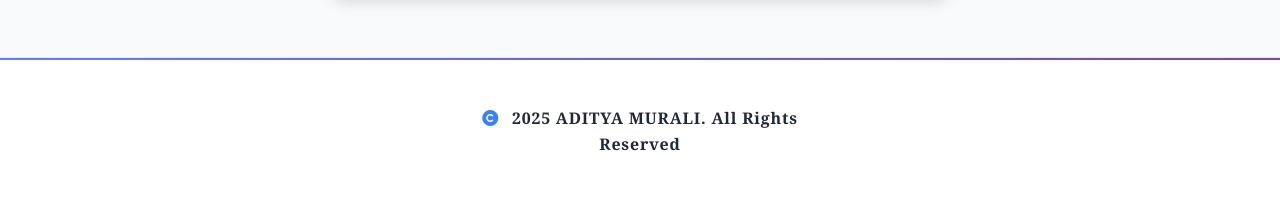
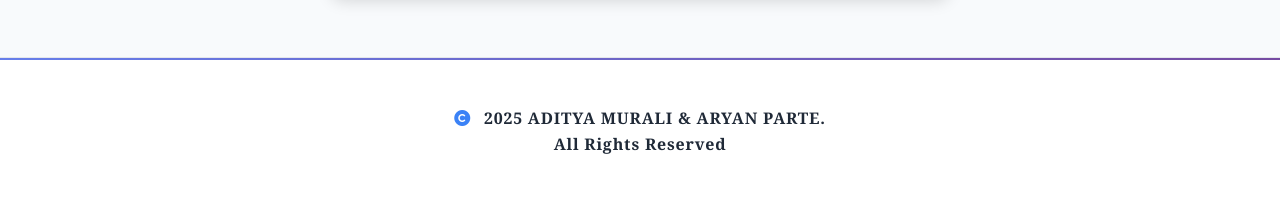
Before and after one commit to aryanparte03/AutoGeneratedDocs, a Flask app: page / in a window 1280 px wide. Shown: the part 2209-2431 px from the top of the page. Run offline with Flask 3, Linux system fonts and the light colour scheme.

Commit message:
Update index.html

```diff
--- a/templates/index.html
+++ b/templates/index.html
@@ -172,7 +172,7 @@
             <div class="footer-content">
                 <p class="footer-text">
                     <i class="fas fa-copyright me-2"></i>
-                    2025 ADITYA MURALI. All Rights Reserved
+                    2025 ADITYA MURALI & ARYAN PARTE. All Rights Reserved
                 </p>
             </div>
         </div>
@@ -211,4 +211,5 @@
             });
         </script>
     </body>
+
 </html>
```
